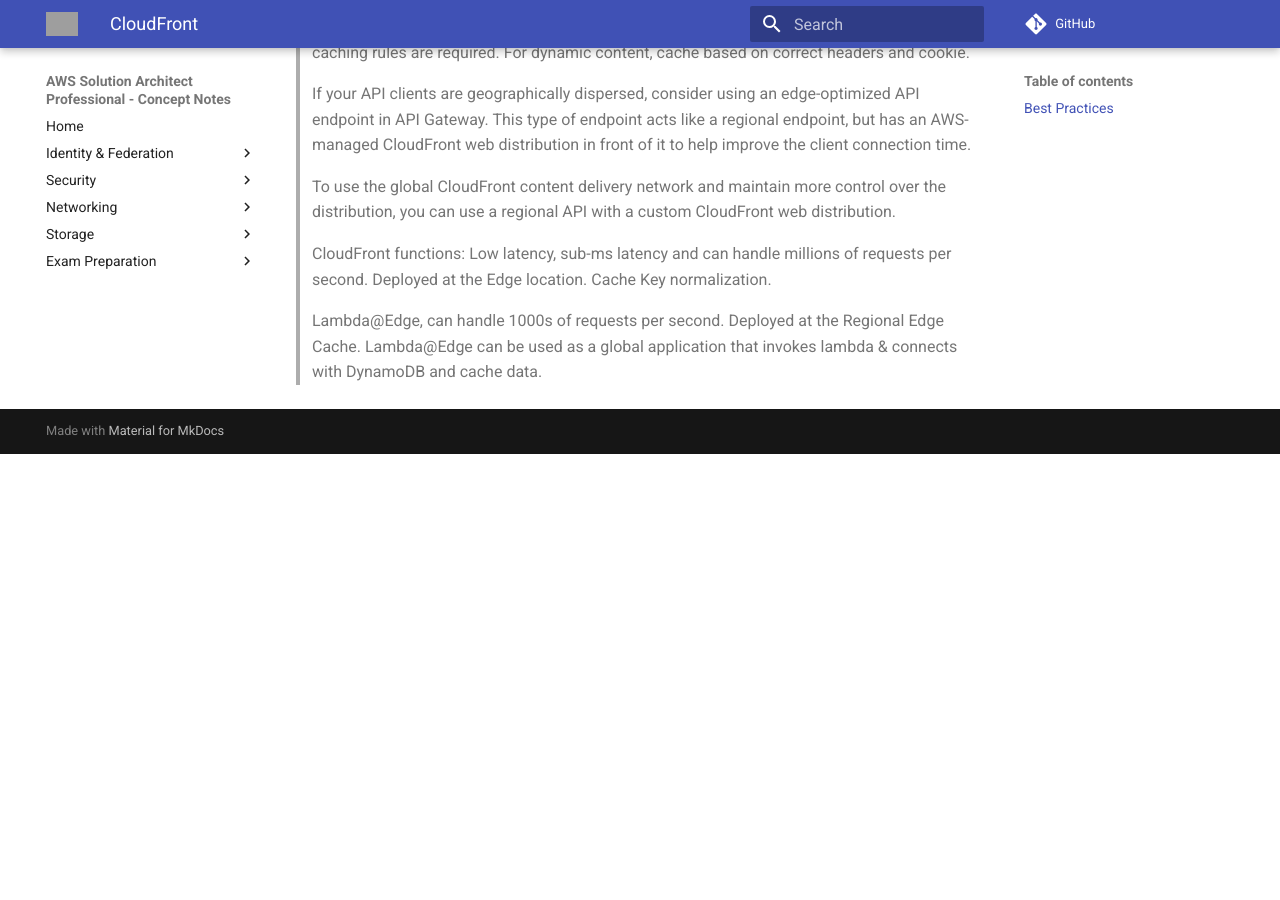
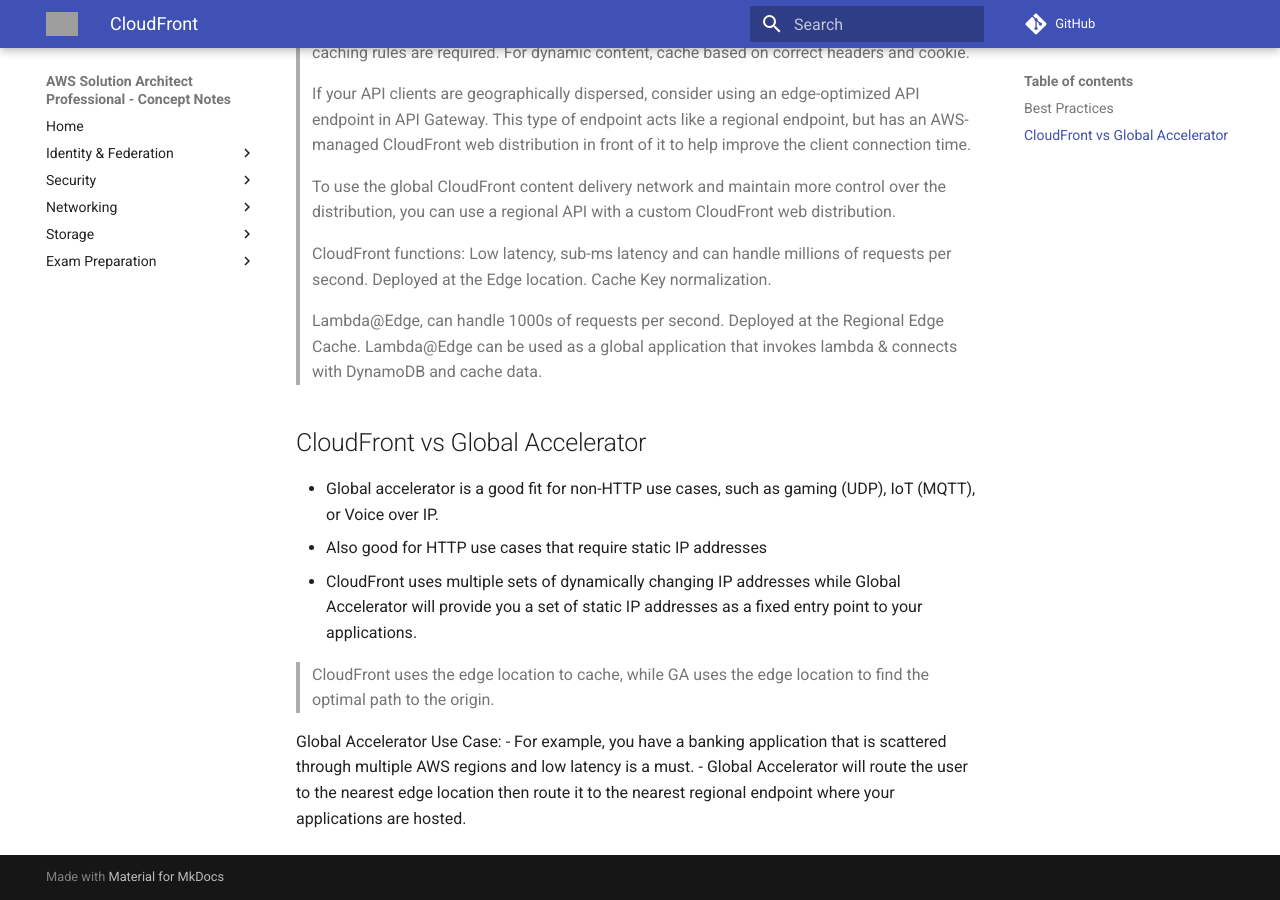
Before and after one commit to jeyabalajis/aws-certified-sa-pro-notes, an MkDocs documentation site: the page built from docs/network/cloudfront.md, in a window 1280 px wide and 900 px high, scrolled down 695 px. Built offline with MkDocs 1.6.1 and Material for MkDocs 9.7.7, drawn with Linux system fonts in a browser that asks for light colours; comment, search, counter and statistics services are not loaded; before the commit the page ends 1149 px from its top, so only the background shows below that; grey boxes are pictures that could not be loaded.

Commit message:
Update cloudfront.md

```diff
--- a/docs/network/cloudfront.md
+++ b/docs/network/cloudfront.md
@@ -23,3 +23,14 @@
 > CloudFront functions: Low latency, sub-ms latency and can handle millions of requests per second. Deployed at the Edge location. Cache Key normalization.
 
 > Lambda@Edge, can handle 1000s of requests per second. Deployed at the Regional Edge Cache. Lambda@Edge can be used as a global application that invokes lambda & connects with DynamoDB and cache data.
+
+## CloudFront vs Global Accelerator
+- Global accelerator is a good fit for non-HTTP use cases, such as gaming (UDP), IoT (MQTT), or Voice over IP.
+- Also good for HTTP use cases that require static IP addresses
+- CloudFront uses multiple sets of dynamically changing IP addresses while Global Accelerator will provide you a set of static IP addresses as a fixed entry point to your applications.
+
+> CloudFront uses the edge location to cache, while GA uses the edge location to find the optimal path to the origin.
+
+Global Accelerator Use Case:
+- For example, you have a banking application that is scattered through multiple AWS regions and low latency is a must.
+- Global Accelerator will route the user to the nearest edge location then route it to the nearest regional endpoint where your applications are hosted.
```
